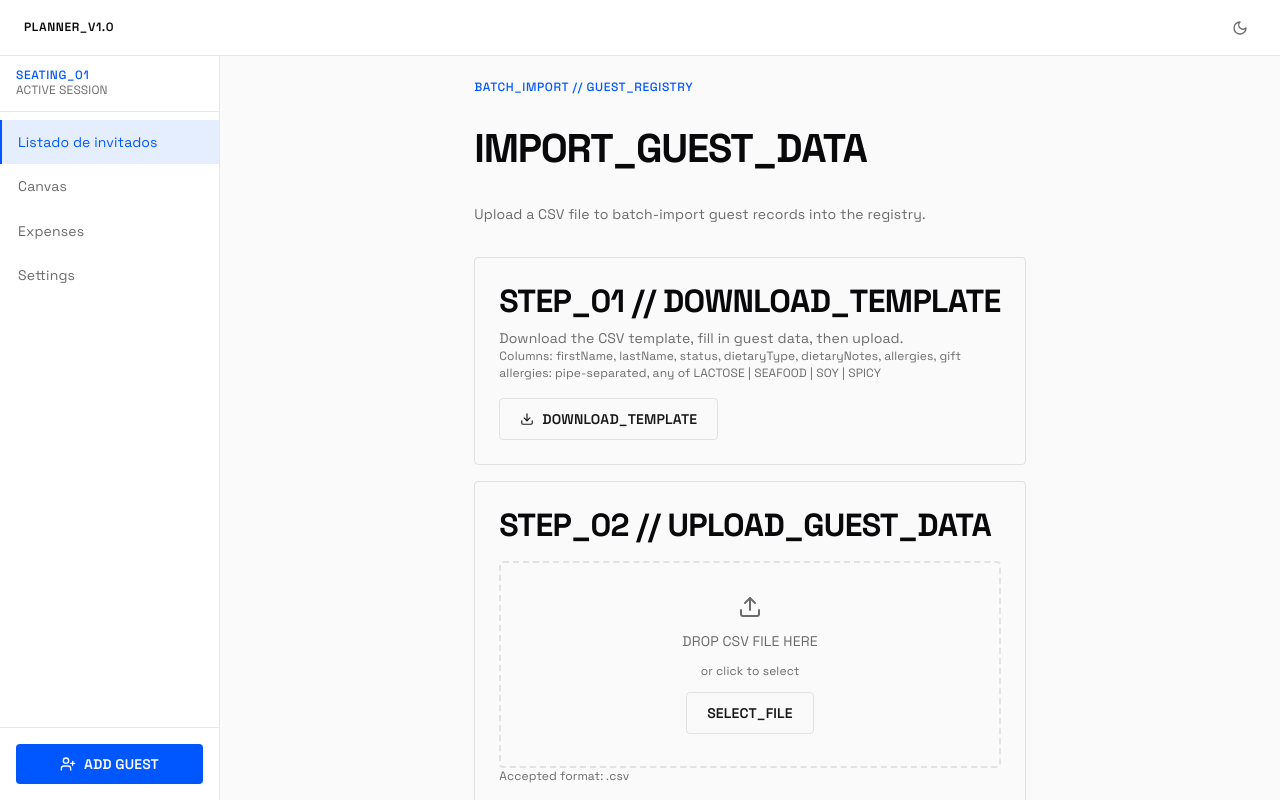
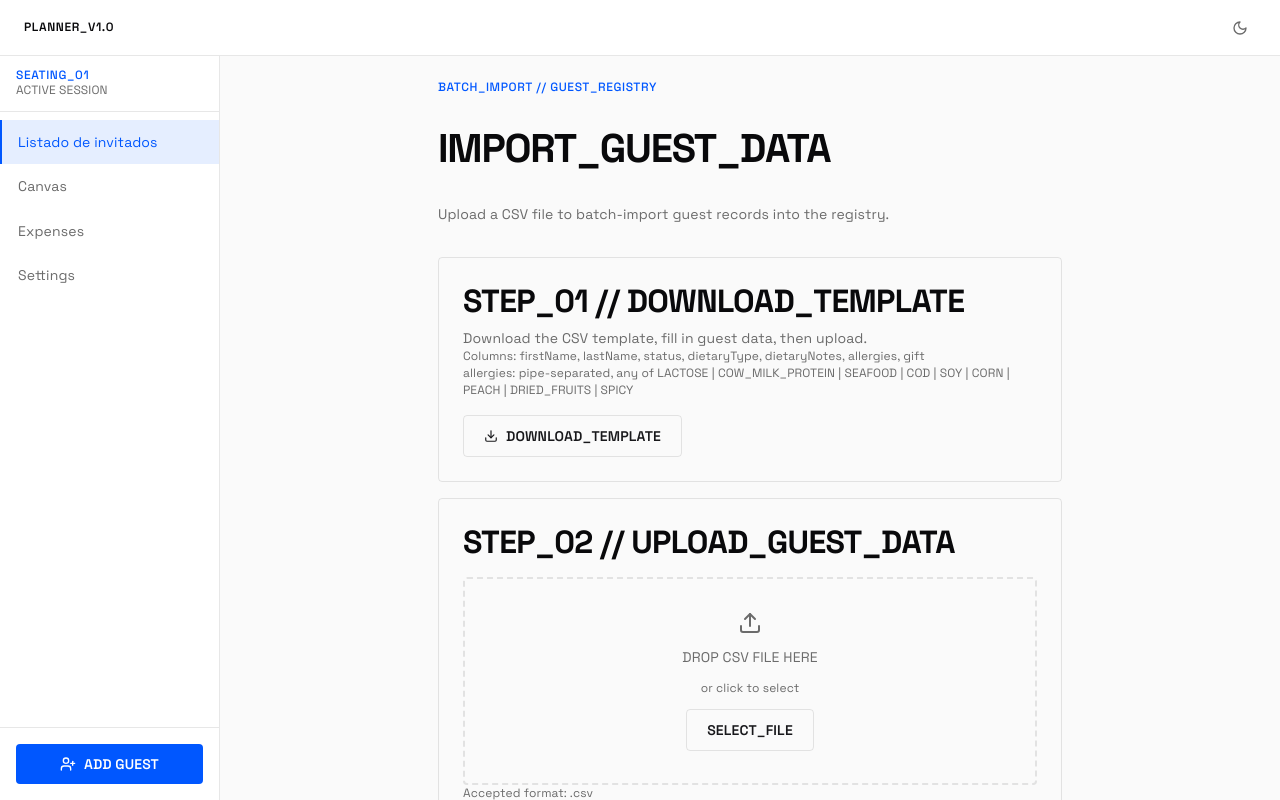
Before and after one commit to mancas/seating-planner, a React (Vite) app: page /guests/import in a window 1280 px wide. Built offline with nearby package versions, Linux system fonts and the light colour scheme.

Commit message:
feat: expand allergy options and update related emoji mappings

```diff
--- a/src/components/organisms/ImportGuestsPage.tsx
+++ b/src/components/organisms/ImportGuestsPage.tsx
@@ -159,7 +159,8 @@ function ImportGuestsPage({ onImportComplete }: Props) {
               allergies, gift
             </p>
             <p className="text-caption text-foreground-muted mt-1">
-              allergies: pipe-separated, any of LACTOSE | SEAFOOD | SOY | SPICY
+              allergies: pipe-separated, any of LACTOSE | COW_MILK_PROTEIN |
+              SEAFOOD | COD | SOY | CORN | PEACH | DRIED_FRUITS | SPICY
             </p>
             <button
               type="button"
--- a/src/data/guest-types.ts
+++ b/src/data/guest-types.ts
@@ -1,11 +1,25 @@
 export type GuestStatus = 'CONFIRMED' | 'PENDING' | 'DECLINED'
 
-export type Allergy = 'LACTOSE' | 'SEAFOOD' | 'SOY' | 'SPICY'
+export type Allergy =
+  | 'LACTOSE'
+  | 'SEAFOOD'
+  | 'SOY'
+  | 'SPICY'
+  | 'COW_MILK_PROTEIN'
+  | 'PEACH'
+  | 'COD'
+  | 'DRIED_FRUITS'
+  | 'CORN'
 
 export const ALLERGIES: readonly Allergy[] = [
   'LACTOSE',
+  'COW_MILK_PROTEIN',
   'SEAFOOD',
+  'COD',
   'SOY',
+  'CORN',
+  'PEACH',
+  'DRIED_FRUITS',
   'SPICY',
 ] as const
 
--- a/src/data/guest-utils.ts
+++ b/src/data/guest-utils.ts
@@ -12,6 +12,11 @@ export const ALLERGY_EMOJI: Record<Allergy, string> = {
   SEAFOOD: '🦐',
   SOY: '🫘',
   SPICY: '🌶️',
+  COW_MILK_PROTEIN: '🐄',
+  PEACH: '🍑',
+  COD: '🐟',
+  DRIED_FRUITS: '🥜',
+  CORN: '🌽',
 }
 
 export function getDietaryEmoji(
```
